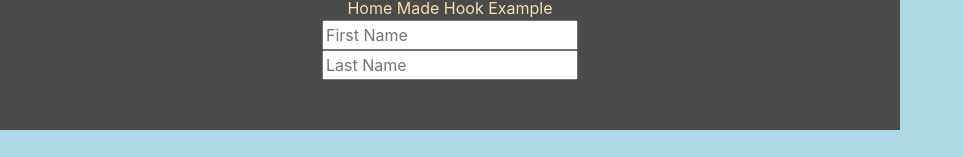
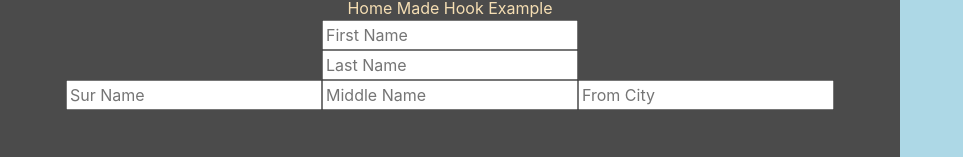
Before and after one commit to NatuRal3/feu2-frameworks, a React (Create React App) app: page / in a window 1280 px wide. Shown: the part 1671-1828 px from the top of the page, without its empty margins (0-963 px from the left). Before the commit the page ends 1801 px from the top, so only its background shows below. Built offline with nearby package versions, Linux system fonts and the light colour scheme; no server answers.

Commit message:
School assignment tomorrow

```diff
--- a/src/App.js
+++ b/src/App.js
@@ -30,6 +30,7 @@ import HomeMadeHook from "./hooks/usePerson";
 // Gives Error
 import ControlledForm from "./forms/ControlledComp";
 import ControlledForm2 from "./forms/ControlledComp2";
+import ControlledComp3 from "./forms/ControlledComp3Multi";
 
 function App() {
   return (
@@ -61,6 +62,7 @@ function App() {
       {/* <ApiCallsRouteParams /> */}
       <ControlledForm />
       <ControlledForm2 />
+      <ControlledComp3 />
     </div>
   );
 }
--- a/src/forms/ControlledComp3Multi.js
+++ b/src/forms/ControlledComp3Multi.js
@@ -6,6 +6,26 @@ function ControlledComp3() {
   const [city, setCity] = useState("");
 
   function onSurNameChange(event) {
-    setSurName(event);
+    setSurName(event.target.value);
   }
+
+  function onMiddleNameChange(event) {
+    setMiddleName(event.target.value);
+  }
+
+  function onSetCityChange(event) {
+    setCity(event.target.value);
+  }
+
+  return (
+    <div>
+      <form>
+        <input value={surName} placeholder="Sur Name" onChange={onSurNameChange} />
+        <input value={middleName} placeholder="Middle Name" onChange={onMiddleNameChange} />
+        <input value={city} placeholder="From City" onChange={onSetCityChange} />
+      </form>
+    </div>
+  );
 }
+
+export default ControlledComp3;
```
Also changed, not shown: src/forms/ControlledComp4WithSubmit.js (added).
